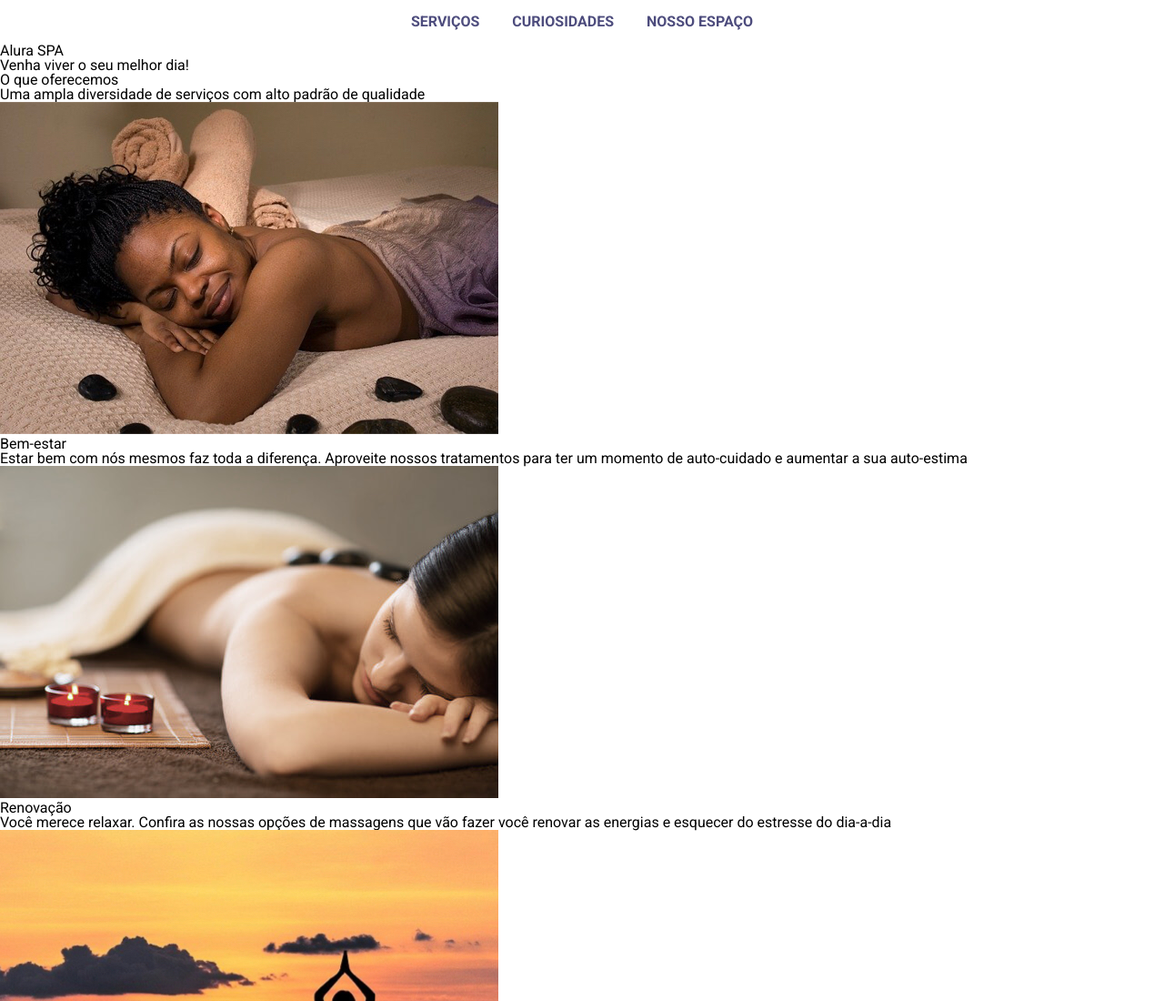
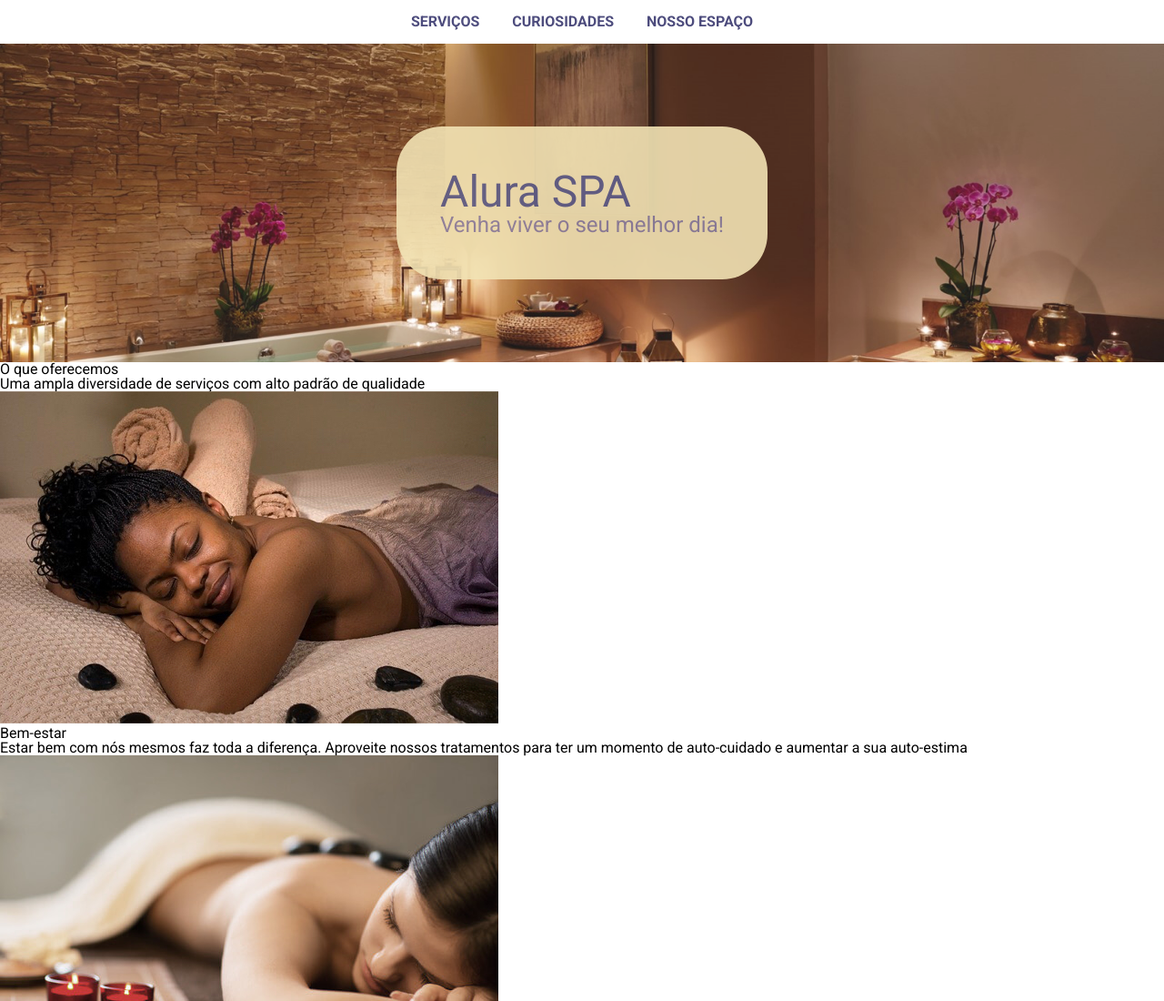
Before and after one commit to AlisonCavalcante/alura-spa-projeto_inicial, a plain HTML site: page index.html in a window 1280 px wide. Shown: the top 1100 px of the page at 91% size. Drawn offline with nearby package versions, Linux system fonts and the light colour scheme.

Commit message:
create partil banner + operações matemáticas

```diff
--- a/index.html
+++ b/index.html
@@ -36,8 +36,8 @@
                 </li>
             </ul>
         </nav>
-        <section>
-            <div>
+        <section class="banner">
+            <div class="inner-banner">
                 <h1>Alura SPA</h1>
                 <h2>Venha viver o seu melhor dia!</h2>
             </div>
--- a/styles/abstract/_variaveis.scss
+++ b/styles/abstract/_variaveis.scss
@@ -1,8 +1,10 @@
 // fontes
 $fonte: 'Roboto', sans-serif;
 
-// variáveis
-
+// CORES
 $cor-primaria: #4D4C7D;
 $cor-secundaria: #827397;
-$cor-terciaria: #363062;
+$cor-terciaria: #F1E0AC;
+
+// Tamanho das fontes
+$tamanho-do-texto: 3rem;
--- /dev/null
+++ b/styles/components/_banner.scss
@@ -0,0 +1,25 @@
+@import '../abstract/variaveis';
+
+.banner {
+    background: url(../imagens/banner.jpeg) 27% center no-repeat;
+    min-height: 350px;
+    background-size: cover;
+    display: flex;
+    justify-content: center;
+    align-items: center;
+    opacity: 0.9;
+    .inner-banner {
+        padding: 3rem;
+        background-color: $cor-terciaria;
+        opacity: 0.9;
+        border-radius: 50px;
+        h1 {
+            font-size: $tamanho-do-texto;
+            color: $cor-primaria
+        }
+        h2 {
+            font-size: $tamanho-do-texto / 2;
+            color: $cor-secundaria;
+        }
+    }
+}
--- a/styles/style.scss
+++ b/styles/style.scss
@@ -1,2 +1,3 @@
 @import './abstract/base';
 @import './components/navbar';
+@import './components/banner';
```
Also changed, not shown: styles/style.css, 1 other file.
